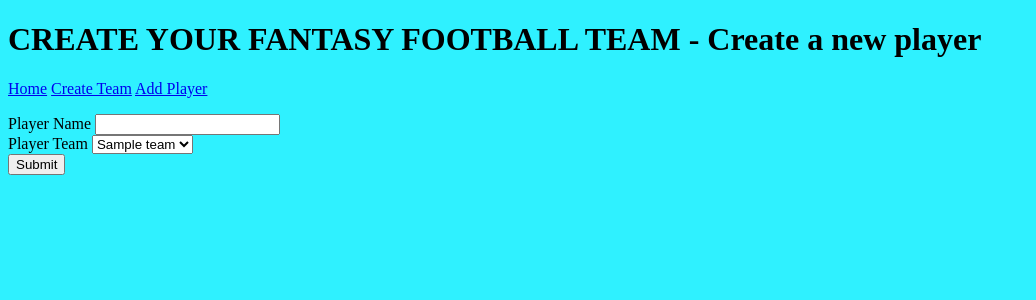
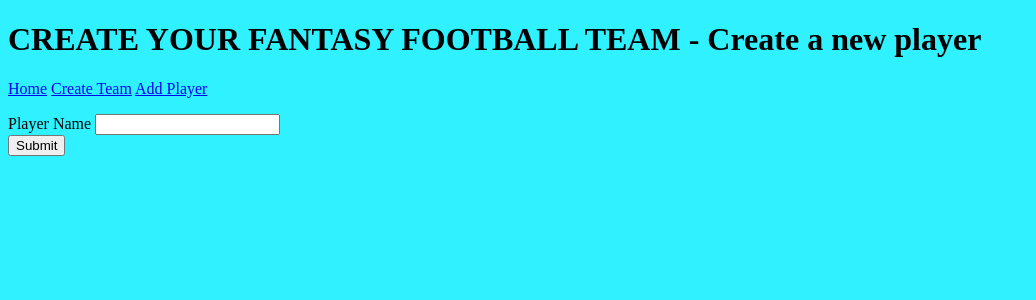
Before and after one commit to ajxbutt/fantasy-football, a Flask app: page /create/player in a window 1280 px wide. Shown: the top 300 px of the page, without its empty margins (0-1036 px from the left). Run offline with Flask 2, Linux system fonts and the light colour scheme; a database or web service that is not in the repository returns one stand-in record (values such as "Sample title"); data that the repository does not hold is empty.

Commit message:
fixed add player button, albeit not as dynamic as i'd like, but functional nevertheless

```diff
--- a/frontend/application/forms.py
+++ b/frontend/application/forms.py
@@ -9,5 +9,5 @@ class TeamForm(FlaskForm):
 
 class PlayerForm(FlaskForm):
     name = StringField("Player Name", validators=[DataRequired()])
-    team = SelectField("Player Team", choices=[])
+    # team = SelectField("Player Team", choices=[])
     submit = SubmitField("Submit")
--- a/frontend/application/routes.py
+++ b/frontend/application/routes.py
@@ -22,6 +22,20 @@ def create_team():
         return redirect(url_for('home'))
 
     return render_template("create_team.html", title="Create a new team", form=form)
+
+@app.route('/create/player', methods=['GET','POST'])
+def create_player():
+    form = PlayerForm()
+    # all_teams = requests.get(f"http://{backend_host}/read/allTeams").json()
+    # for team in all_teams["teams"]:
+    #     form.team.choices.append((team["id"], team["name"]))
+
+    if request.method == "POST":
+        response = requests.post(f"http://{backend_host}/create/player/1", json={"name": form.name.data}) #, "team_id": form.team.data})
+        app.logger.info(f"Response: {response.text}")
+        return redirect(url_for('home'))
+
+    return render_template("create_player.html", title="Create a new player", form=form)
 
 @app.route('/update/team/name/<int:id>', methods=['GET','POST'])
 def update_team_name(id):
@@ -54,21 +68,9 @@ def delete_team(id):
     return redirect(url_for('home'))
 
 
-# FOOTBALL PLAYERS
 
-@app.route('/create/player', methods=['GET','POST'])
-def create_player():
-    form = PlayerForm()
-    all_teams = requests.get(f"http://{backend_host}/read/allTeams").json()
-    for team in all_teams["teams"]:
-        form.team.choices.append((team["id"], team["name"]))
 
-    if request.method == "POST":
-        response = requests.post(f"http://{backend_host}/create/player", json={"name": form.name.data, "team_id": form.team.data})
-        app.logger.info(f"Response: {response.text}")
-        return redirect(url_for('home'))
 
-    return render_template("create_player.html", title="Create a new player", form=form)
 
 @app.route('/update/player/name/<int:id>', methods=['GET','POST'])
 def update_player_name(id):
--- a/frontend/application/templates/create_player.html
+++ b/frontend/application/templates/create_player.html
@@ -4,7 +4,7 @@
     <form method='POST' action=''>
         {{ form.hidden_tag() }}
         {{ form.name.label }} {{ form.name }}<br>
-        {{ form.team.label }} {{ form.team }}<br>
+    {#  {{ form.team.label }} {{ form.team }}<br> #}
         {{ form.submit }}<br>
     </form>
 </div>
```
